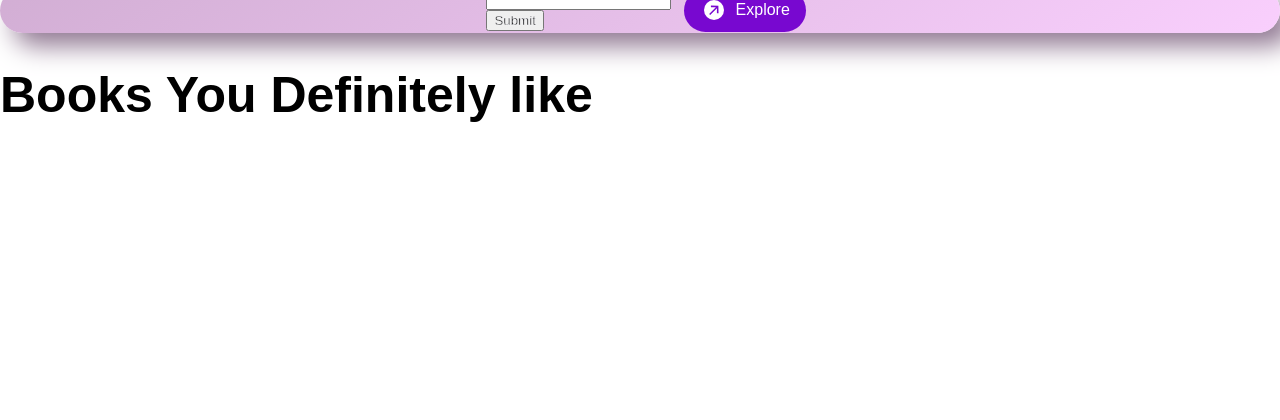
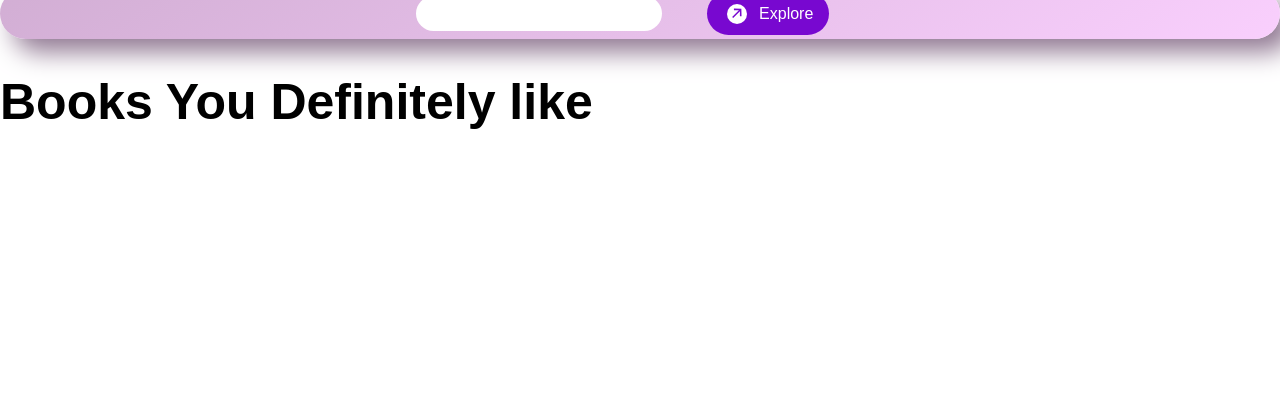
Before and after one commit to Prachisaini15/bookworm-underprocess, a Flask app: template Bookworm Underprocessby Ritesh/Bookwarm-main/templates/index.html in a window 1280 px wide. Shown: the part 135-555 px from the top of the page. Run offline with Flask 3, Linux system fonts and the light colour scheme; the template is opened without the code that fills it, so the values that code supplies are empty; parts of the project's set-up code (start-up, migrations or seed data) failed here and were passed over.

Commit message:
Corrected the code for the search bar

```diff
--- a/Bookworm Underprocessby Ritesh/Bookwarm-main/templates/index.html
+++ b/Bookworm Underprocessby Ritesh/Bookwarm-main/templates/index.html
@@ -121,17 +121,20 @@
     }
 
     .input {
-      width: 50%;
-      height: max-content;
+      width: 100%;
+      height: 100%;
       border: none;
       outline: none;
       caret-color: rgb(255, 81, 0);
       background-color: rgb(255, 255, 255);
       border-radius: 30px;
-      padding: 1%;
+      padding: 3%;
+      margin: 3%;
+      margin-right: 20%;
+      margin-left: -20%;
       letter-spacing: 0.8px;
       color: rgb(19, 19, 19);
-      font-size: 13.4px;
+      font-size: large;
 
     }
 
@@ -371,14 +374,16 @@
         </ul>
         <!-- The button to change the theme of the page -->
         <label class="switch">
-          <span class="sun"><svg xmlns="http://www.w3.org/2000/svg" viewBox="0 0 24 24">
+          <span class="sun">
+            <svg xmlns="http://www.w3.org/2000/svg" viewBox="0 0 24 24">
               <g fill="#ffd43b">
                 <circle r="5" cy="12" cx="12"></circle>
                 <path
                   d="m21 13h-1a1 1 0 0 1 0-2h1a1 1 0 0 1 0 2zm-17 0h-1a1 1 0 0 1 0-2h1a1 1 0 0 1 0 2zm13.66-5.66a1 1 0 0 1 -.66-.29 1 1 0 0 1 0-1.41l.71-.71a1 1 0 1 1 1.41 1.41l-.71.71a1 1 0 0 1 -.75.29zm-12.02 12.02a1 1 0 0 1 -.71-.29 1 1 0 0 1 0-1.41l.71-.66a1 1 0 0 1 1.41 1.41l-.71.71a1 1 0 0 1 -.7.24zm6.36-14.36a1 1 0 0 1 -1-1v-1a1 1 0 0 1 2 0v1a1 1 0 0 1 -1 1zm0 17a1 1 0 0 1 -1-1v-1a1 1 0 0 1 2 0v1a1 1 0 0 1 -1 1zm-5.66-14.66a1 1 0 0 1 -.7-.29l-.71-.71a1 1 0 0 1 1.41-1.41l.71.71a1 1 0 0 1 0 1.41 1 1 0 0 1 -.71.29zm12.02 12.02a1 1 0 0 1 -.7-.29l-.66-.71a1 1 0 0 1 1.36-1.36l.71.71a1 1 0 0 1 0 1.41 1 1 0 0 1 -.71.24z">
                 </path>
               </g>
-            </svg></span>
+            </svg>
+          </span>
           <span class="moon"><svg xmlns="http://www.w3.org/2000/svg" viewBox="0 0 384 512">
               <path
                 d="m223.5 32c-123.5 0-223.5 100.3-223.5 224s100 224 223.5 224c60.6 0 115.5-24.2 155.8-63.4 5-4.9 6.3-12.5 3.1-18.7s-10.1-9.7-17-8.5c-9.8 1.7-19.8 2.6-30.1 2.6-96.9 0-175.5-78.8-175.5-176 0-65.8 36-123.1 89.3-153.3 6.1-3.5 9.2-10.5 7.7-17.3s-7.3-11.9-14.3-12.5c-6.3-.5-12.6-.8-19-.8z">
@@ -397,13 +402,16 @@
     <!-- Search bar -->
     <div class="InputContainer">
       <form action="/recommend_books" method="post">
-        <input name="user_input" type="text" class="form-control"><br>
-        <input type="submit" class="btn btn-lg btn-warning">
+
+        <input name="user_input" type="text" class=" input"><br>
+        <input type="submit" id="submitButton" style="display: none;">
+
       </form>
+
 
       <!-- Search bar -->
       <!-- Explore bar -->
-      <div><a style="--clr: #7808d0" class="button1212" href="#">
+      <div><a style="--clr: #7808d0" class="button1212" href="#" id="styledButton">
           <span class="button__icon-wrapper1212">
             <svg width="10" class="button__icon-svg" xmlns="http://www.w3.org/2000/svg" fill="none" viewBox="0 0 14 15">
               <path fill="currentColor"
@@ -436,8 +444,8 @@
       {% endif %}
 
 
-      <!-- Explore bar -->
     </div>
+    <!-- Explore bar -->
     <div class="col-md-12">
       <h1 class="text-white Top-50-books">Books You Definitely like</h1>
     </div>
@@ -479,6 +487,17 @@
         }
       });
     });
+    // explore function
+    document.addEventListener('DOMContentLoaded', (event) => {
+  const styledButton = document.getElementById('styledButton');
+  const submitButton = document.getElementById('submitButton');
+
+  styledButton.addEventListener('click', (e) => {
+    e.preventDefault(); // Prevent the default anchor behavior
+    submitButton.click(); // Simulate a click on the submit button
+  });
+});
+
   </script>
 </body>
 
```
